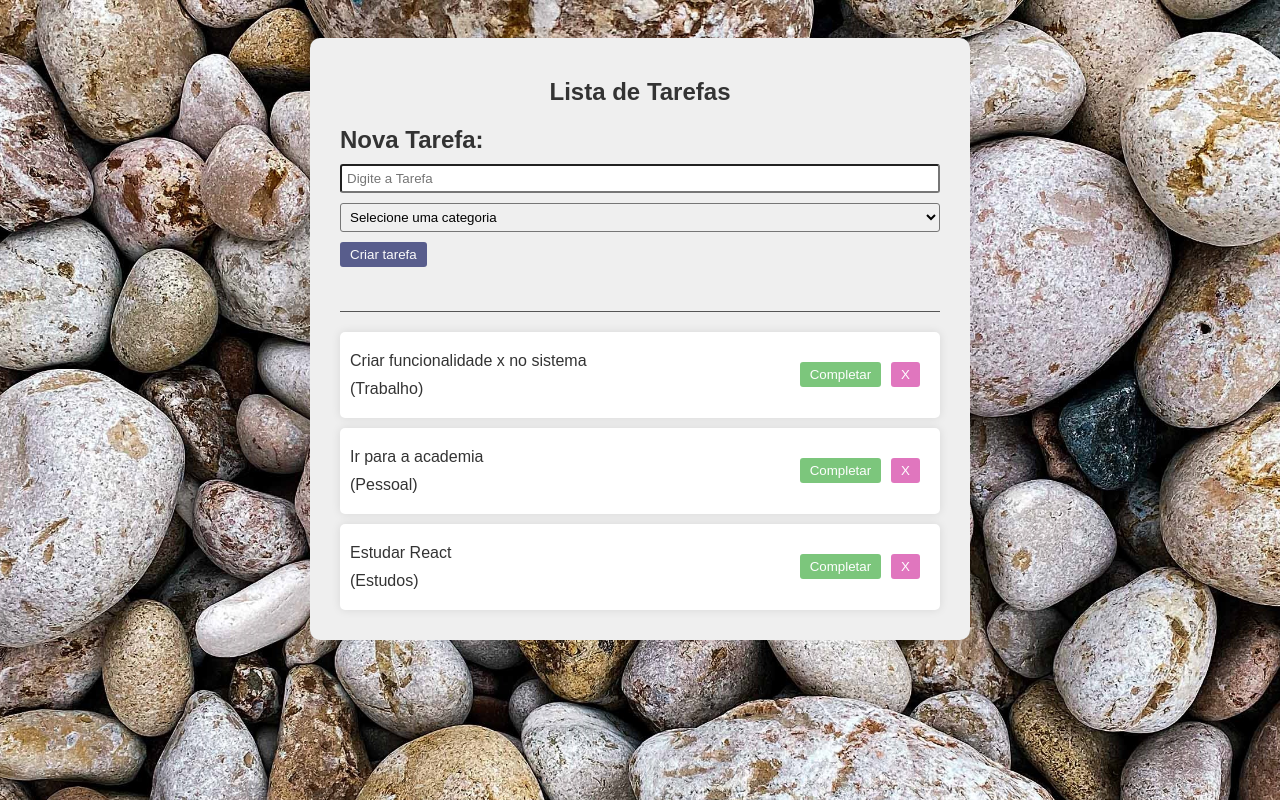
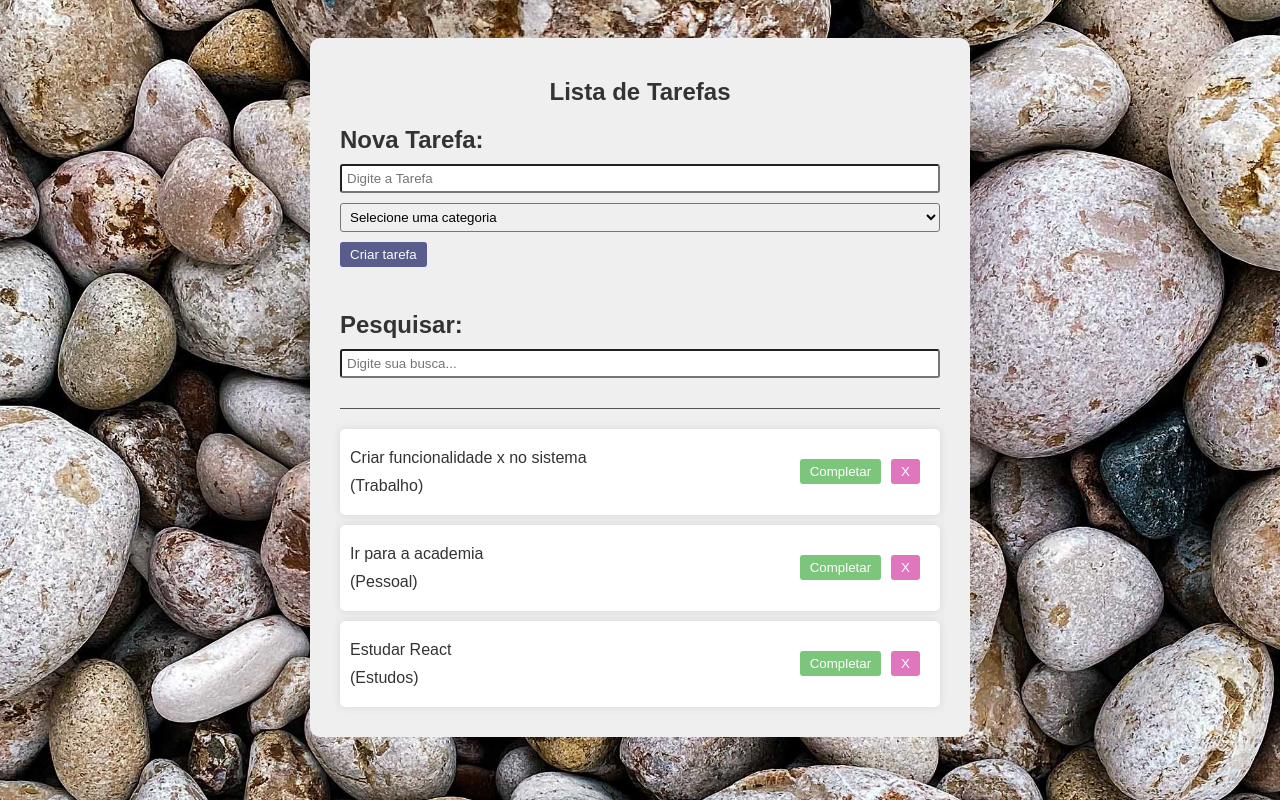
Before and after one commit to VictorParizio/to-do-everyday, a React (Vite) app: page / in a window 1280 px wide. Shown: the top 800 px of the page. Built offline with nearby package versions, Linux system fonts and the light colour scheme.

Commit message:
feat (App, Search) Pesquisa de Tarefas Foi adicionada a funcionalidade de pesquisar por tarefas.

```diff
--- a/src/App.jsx
+++ b/src/App.jsx
@@ -1,7 +1,8 @@
 import React, { useState } from 'react'
+import './App.css'
 import Todo from './Components/Todo/Todo'
-import './App.css'
 import TodoForm from './Components/TodoForm/TodoForm'
+import Search from './Components/Search/Search'
 
 export default function App() {
   const [todos, setTodos] = useState([
@@ -24,6 +25,8 @@ export default function App() {
       isCompleted: false,
     },
   ])
+
+  const [search, setSearch] = useState("")
 
   const addTodo = (text, category) => {
     const newTodos = [
@@ -60,8 +63,13 @@ export default function App() {
     <section className='app'>
       <h1>Lista de Tarefas</h1>
       <TodoForm addTodo={addTodo} />
+      <Search search={search} setSearch={setSearch} />
       <div className="todo-list">
-        {todos.map((todo) => (
+        {todos
+          .filter((todo) =>
+            todo.text.toLowerCase().includes(search.toLowerCase())
+          )
+          .map((todo) => (
             <Todo
               key={todo.id}
               todo={todo}
--- /dev/null
+++ b/src/Components/Search/Search.jsx
@@ -0,0 +1,13 @@
+export default function Search({ search, setSearch }) {
+    return (
+        <div className="search">
+            <h2>Pesquisar:</h2>
+            <input
+                type="text"
+                value={search}
+                onChange={(e) => setSearch(e.target.value)}
+                placeholder="Digite sua busca..."
+            />
+        </div>
+    )
+}
```
Lines whose indentation alone changed are shown as unchanged.
